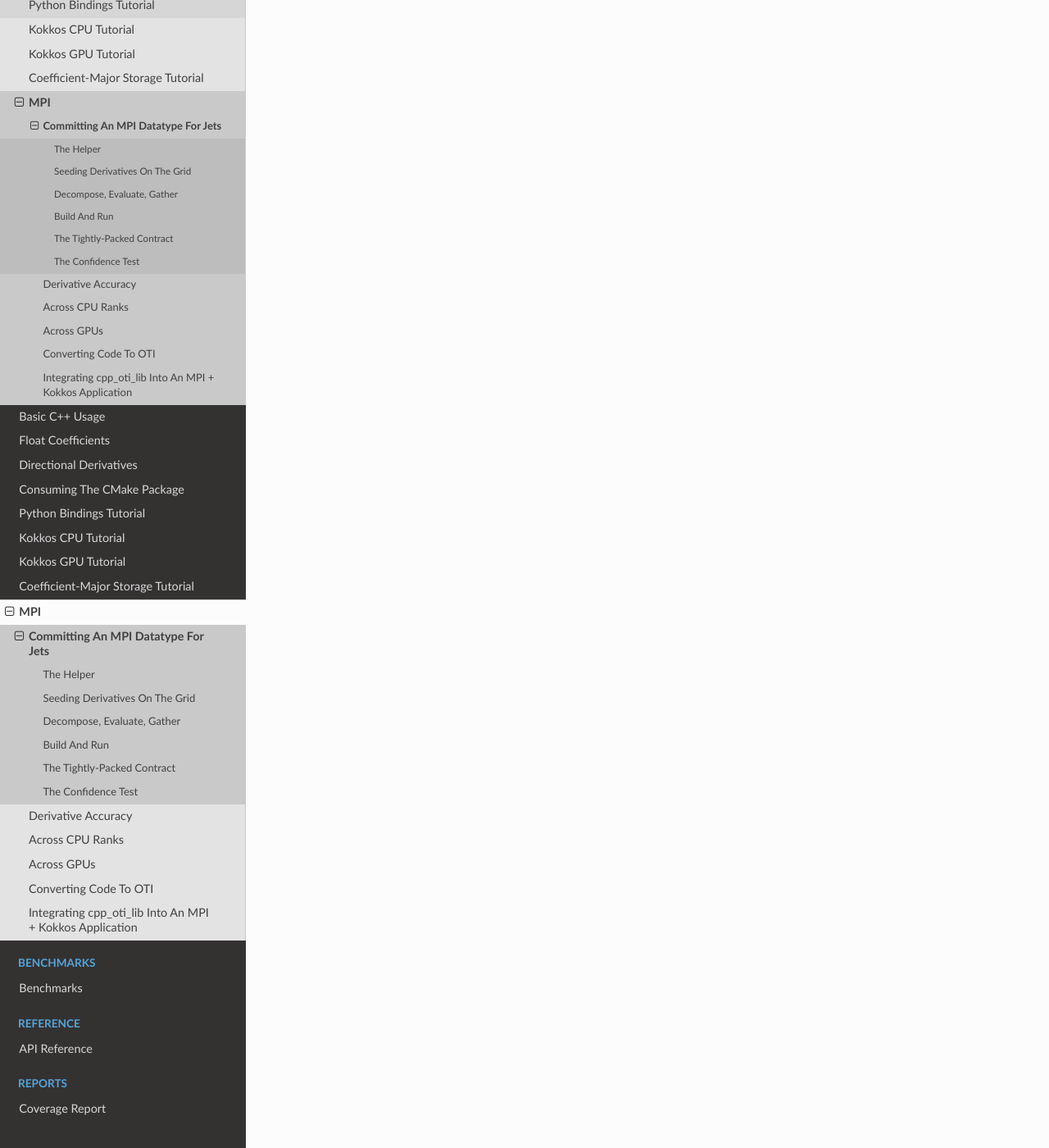
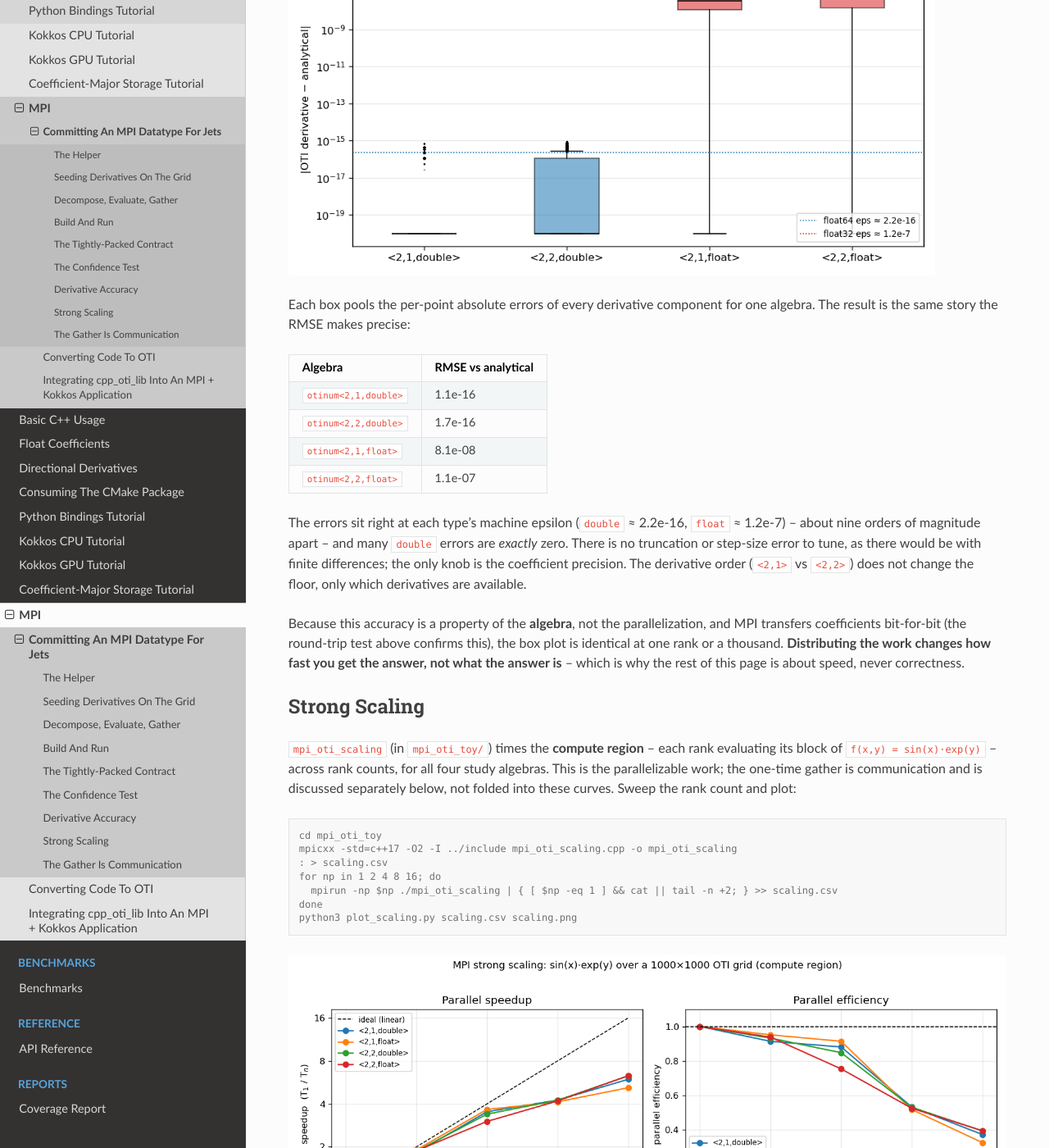
Before and after one commit to Samm-Py/cpp_oti_lib, a Sphinx documentation site: the page built from docs/tutorials/mpi/make_datatype.rst, in a window 1280 px wide and 1400 px high, scrolled down 3276 px. Shown: the whole window at 82% size. Built offline with Sphinx 7.4.7 and the Read the Docs theme 3.1.0, drawn with Linux system fonts in a browser that asks for light colours; some of the changed text lies outside the part shown.

Commit message:
Docs: make MPI section hardware-agnostic (drop GPU tutorial, merge into one working example)
The MPI datatype helper depends on neither Kokkos nor a GPU, so the
tutorial section no longer mirrors by hardware tier:

- Remove the "Across GPUs" tutorial (gpu.rst). The mpi_oti_gpu_toy/
  sources stay and remain cited by the integration reference.
- Merge "Derivative Accuracy" (accuracy.rst) and "Across CPU Ranks"
  (cpu.rst) into "Committing An MPI Datatype For Jets" so it is one
  complete working example: commit datatype -> gather -> soundness ->
  accuracy -> scaling.
- Collapse the index toctree to Working Example / Converting / Reference;
  rewrite the intro to lead with the hardware-independence.
- Fix integration.rst's now-dangling :doc:`gpu` link to point at its own
  Step 4.

Docs build clean under sphinx -W.

Co-Authored-By: Claude Opus 4.8 <noreply@anthropic.com>

```diff
--- a/docs/tutorials/mpi/integration.rst
+++ b/docs/tutorials/mpi/integration.rst
@@ -5,8 +5,8 @@ This guide is the culmination of the MPI section: how to bring ``cpp_oti_lib``
 into your own simulation code when you are already (or want to be) running on
 **MPI** for distribution and **Kokkos** for on-node / GPU parallelism. It pulls
 together the datatype helper from :doc:`make_datatype` and the device transport
-from :doc:`gpu`, and ends with the toolchain pitfalls that actually bite when you
-stack these three pieces.
+pattern (`Step 4 -- The MPI + GPU Transport Pattern`_), and ends with the
+toolchain pitfalls that actually bite when you stack these three pieces.
 
 The Dependency Model
 --------------------
--- a/docs/tutorials/mpi/make_datatype.rst
+++ b/docs/tutorials/mpi/make_datatype.rst
@@ -1,11 +1,16 @@
 Committing An MPI Datatype For Jets
 ===================================
 
-This tutorial builds the smallest useful MPI + OTI program: evaluate a function
-at every point of a grid, in parallel across ranks, and gather every jet back to
+This tutorial builds the smallest useful MPI + OTI program and then uses it to
+answer the two questions that matter before you distribute anything real: is the
+answer still correct, and how does it scale. The program evaluates a function at
+every point of a grid, in parallel across ranks, and gathers every jet back to
 one rank. There is no halo exchange and no communication during the compute --
 the only MPI traffic is one collective at the end, which is exactly where the
 committed datatype earns its keep.
+
+Nothing here depends on a GPU or on Kokkos: it is plain MPI + C++17, and the
+committed datatype is the whole OTI-specific surface.
 
 The source is ``mpi_oti_toy/`` at the repository root.
 
@@ -69,6 +74,10 @@ That is the payoff of the committed datatype: MPI handles the per-element extent
 so there is no ``sizeof`` arithmetic and no chance of an off-by-a-coefficient
 stride bug. (When the rank count divides the point count evenly this reduces to a
 plain ``MPI_Gather``; ``Gatherv`` is used so any rank count works.)
+
+This is also the execution model behind the whole example: a flat block
+decomposition of the 1000×1000 grid, each rank evaluating the cores it is bound
+to, with no communication during the compute.
 
 Build And Run
 -------------
@@ -143,3 +152,105 @@ array-stride contract behind ``count > 1`` and ``Gatherv``), and a ring
 The program returns nonzero on any failure, so it works as a CI gate. The odd
 shapes are the meaningful rows: their extent matches ``sizeof`` exactly,
 confirming the layout is packed where it is least obvious.
+
+Derivative Accuracy
+-------------------
+
+With transport proven bit-exact, it is worth establishing what the answer *is*.
+OTI returns **exact** derivatives -- it propagates the chain rule analytically,
+not by finite differences -- so the only discrepancy from the closed-form
+derivative is floating-point roundoff. This is a property of the OTI algebra and
+the coefficient type; it has nothing to do with how many ranks you use.
+
+``verify_derivatives`` (in ``mpi_oti_toy/``) evaluates ``f = sin(x)·exp(y)`` over
+the grid for the four study algebras (``otinum<2,1>`` and ``otinum<2,2>``, each in
+``float`` and ``double``), converts each jet's normalized Taylor coefficients to
+partial derivatives, and compares against the analytical values
+(``f_x = cos(x)e^y``, ``f_xx = -sin(x)e^y``, and so on):
+
+.. code-block:: console
+
+   cd mpi_oti_toy
+   g++ -std=c++17 -O2 -I ../include verify_derivatives.cpp -o verify_derivatives
+   ./verify_derivatives ./deriv
+   python3 plot_accuracy.py deriv_errors.csv deriv_rmse.csv accuracy.png
+
+.. image:: ../../_static/benchmarks/mpi_derivative_accuracy.png
+   :alt: Box plot of OTI derivative error vs analytical, one box per algebra
+   :width: 90%
+
+Each box pools the per-point absolute errors of every derivative component for
+one algebra. The result is the same story the RMSE makes precise:
+
+.. list-table::
+   :header-rows: 1
+
+   * - Algebra
+     - RMSE vs analytical
+   * - ``otinum<2,1,double>``
+     - 1.1e-16
+   * - ``otinum<2,2,double>``
+     - 1.7e-16
+   * - ``otinum<2,1,float>``
+     - 8.1e-08
+   * - ``otinum<2,2,float>``
+     - 1.1e-07
+
+The errors sit right at each type's machine epsilon (``double`` ≈ 2.2e-16,
+``float`` ≈ 1.2e-7) -- about nine orders of magnitude apart -- and many ``double``
+errors are *exactly* zero. There is no truncation or step-size error to tune, as
+there would be with finite differences; the only knob is the coefficient
+precision. The derivative order (``<2,1>`` vs ``<2,2>``) does not change the floor,
+only which derivatives are available.
+
+Because this accuracy is a property of the **algebra**, not the parallelization,
+and MPI transfers coefficients bit-for-bit (the round-trip test above confirms
+this), the box plot is identical at one rank or a thousand. **Distributing the
+work changes how fast you get the answer, not what the answer is** -- which is why
+the rest of this page is about speed, never correctness.
+
+Strong Scaling
+--------------
+
+``mpi_oti_scaling`` (in ``mpi_oti_toy/``) times the **compute region** -- each rank
+evaluating its block of ``f(x,y) = sin(x)·exp(y)`` -- across rank counts, for all
+four study algebras. This is the parallelizable work; the one-time gather is
+communication and is discussed separately below, not folded into these curves.
+Sweep the rank count and plot:
+
+.. code-block:: console
+
+   cd mpi_oti_toy
+   mpicxx -std=c++17 -O2 -I ../include mpi_oti_scaling.cpp -o mpi_oti_scaling
+   : > scaling.csv
+   for np in 1 2 4 8 16; do
+     mpirun -np $np ./mpi_oti_scaling | { [ $np -eq 1 ] && cat || tail -n +2; } >> scaling.csv
+   done
+   python3 plot_scaling.py scaling.csv scaling.png
+
+.. image:: ../../_static/benchmarks/mpi_scaling.png
+   :alt: MPI strong-scaling speedup and parallel efficiency vs rank count
+   :width: 100%
+
+Strong scaling (fixed problem size, more ranks) is near-linear to about 4 ranks,
+then tapers -- a speedup of roughly 6× at 16 ranks on this 8-core laptop (the
+efficiency curve falls from ~95% at 2 ranks to ~40% at 16). Two honest takeaways:
+
+* **The taper is expected.** As ranks rise the per-rank slice shrinks (at 16
+  ranks each rank holds only ~62,500 points), so fixed per-iteration overhead and
+  memory bandwidth start to dominate, and on a laptop the cores beyond the
+  physical count (hyperthreads) add little. This is ordinary strong-scaling /
+  Amdahl behavior, not an OTI effect.
+* **Heavier jets amortize overhead.** The larger ``<2,2>`` algebras do slightly
+  more arithmetic per point, so they hold efficiency marginally better at high
+  rank counts than the lightest ``<2,1,float>`` -- more compute per unit of
+  overhead.
+
+The Gather Is Communication
+---------------------------
+
+The final ``MPI_Gatherv`` is separate from the scaled compute: it moves the whole
+result to one rank (for ``<2,2,double>``, 1,000,000 jets × 48 bytes ≈ 48 MB). On a
+real solver you would keep data distributed and exchange only what neighbors need
+rather than gathering everything -- which is exactly the progression in
+:doc:`converting/index`.
```
Also changed, not shown: docs/tutorials/mpi/accuracy.rst (deleted, +0 -59 lines), docs/tutorials/mpi/cpu.rst (deleted, +0 -58 lines), docs/tutorials/mpi/gpu.rst (deleted, +0 -141 lines), docs/tutorials/mpi/index.rst (+12 -22 lines).
